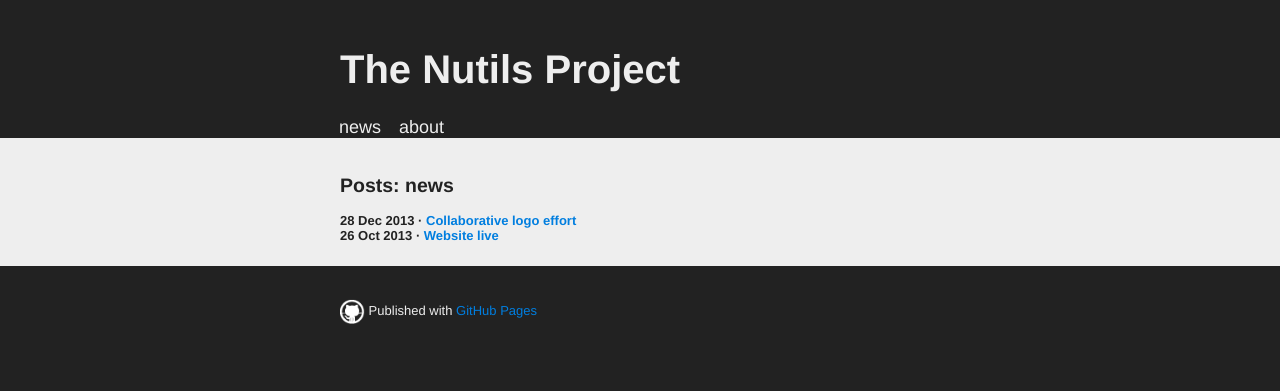
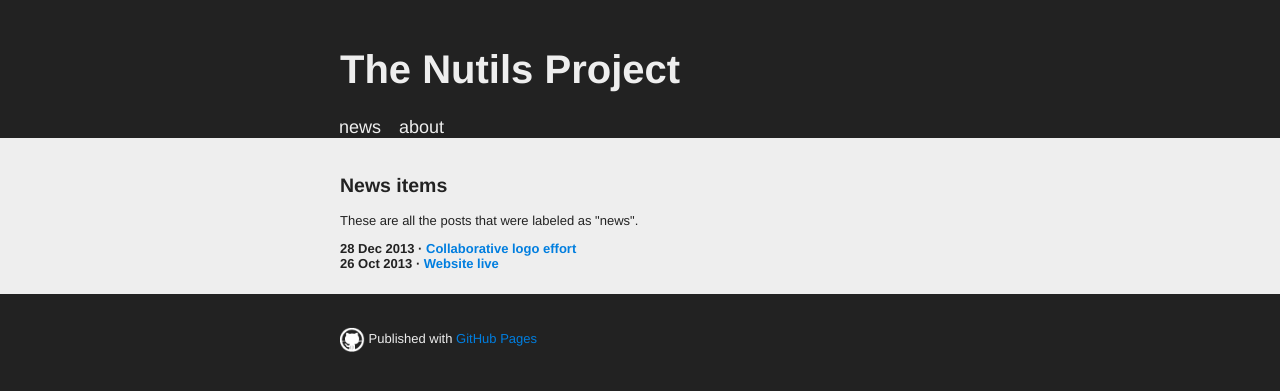
Before and after one commit to nutils/nutils.github.io, a Jekyll site: the page built from tags/news.html, in a window 1280 px wide. Shown: the top 391 px of the page. Built offline with Jekyll 4.4.1, drawn with Linux system fonts in a browser that asks for light colours; Markdown is read by kramdown in place of the engine named in the settings.

Commit message:
add news tag text

```diff
--- a/tags/news.html
+++ b/tags/news.html
@@ -1,7 +1,9 @@
 ---
 layout: default
-title: "Posts: news"
+title: "News items"
 ---
+
+<p>These are all the posts that were labeled as "news".</p>
 
 <dl>
 {% for post in site.tags.news %}
```
